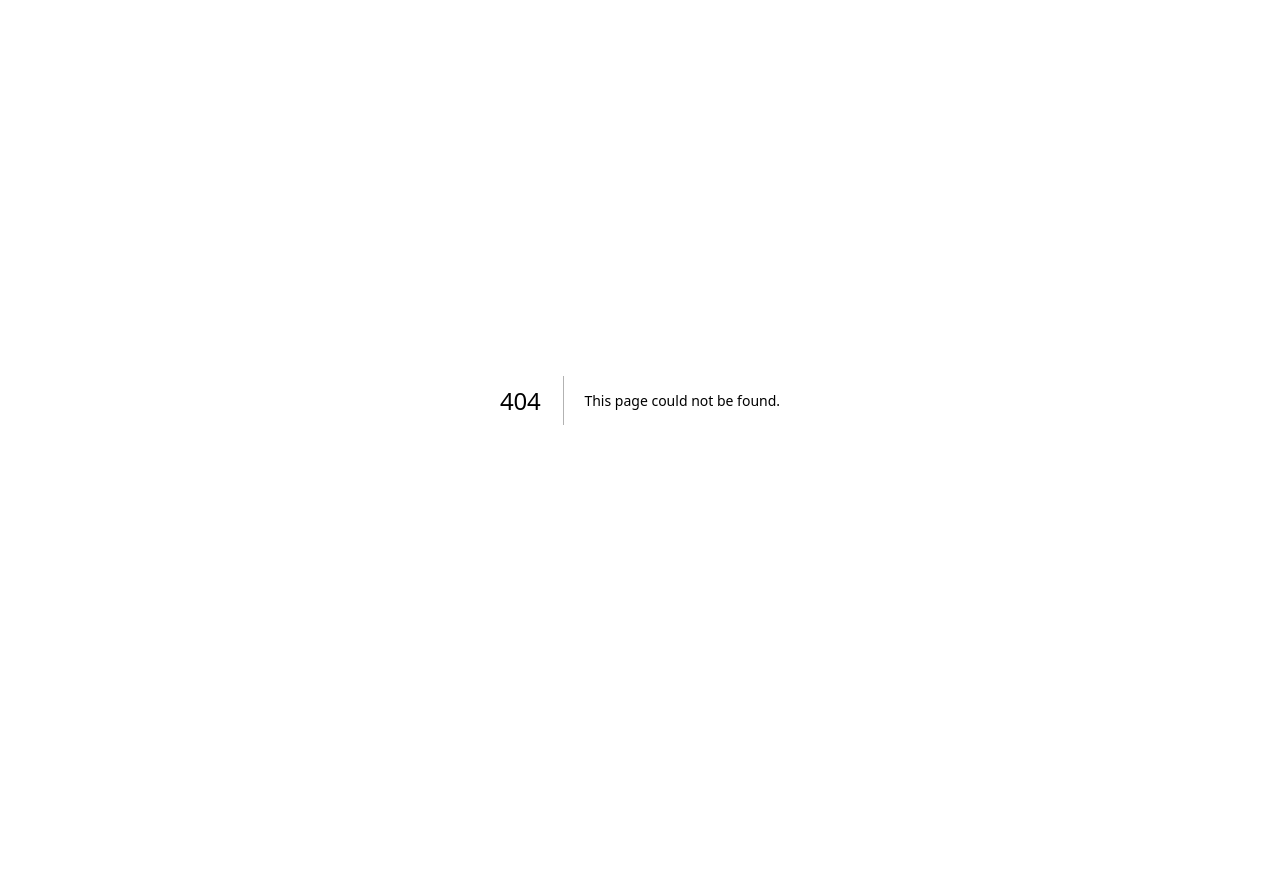
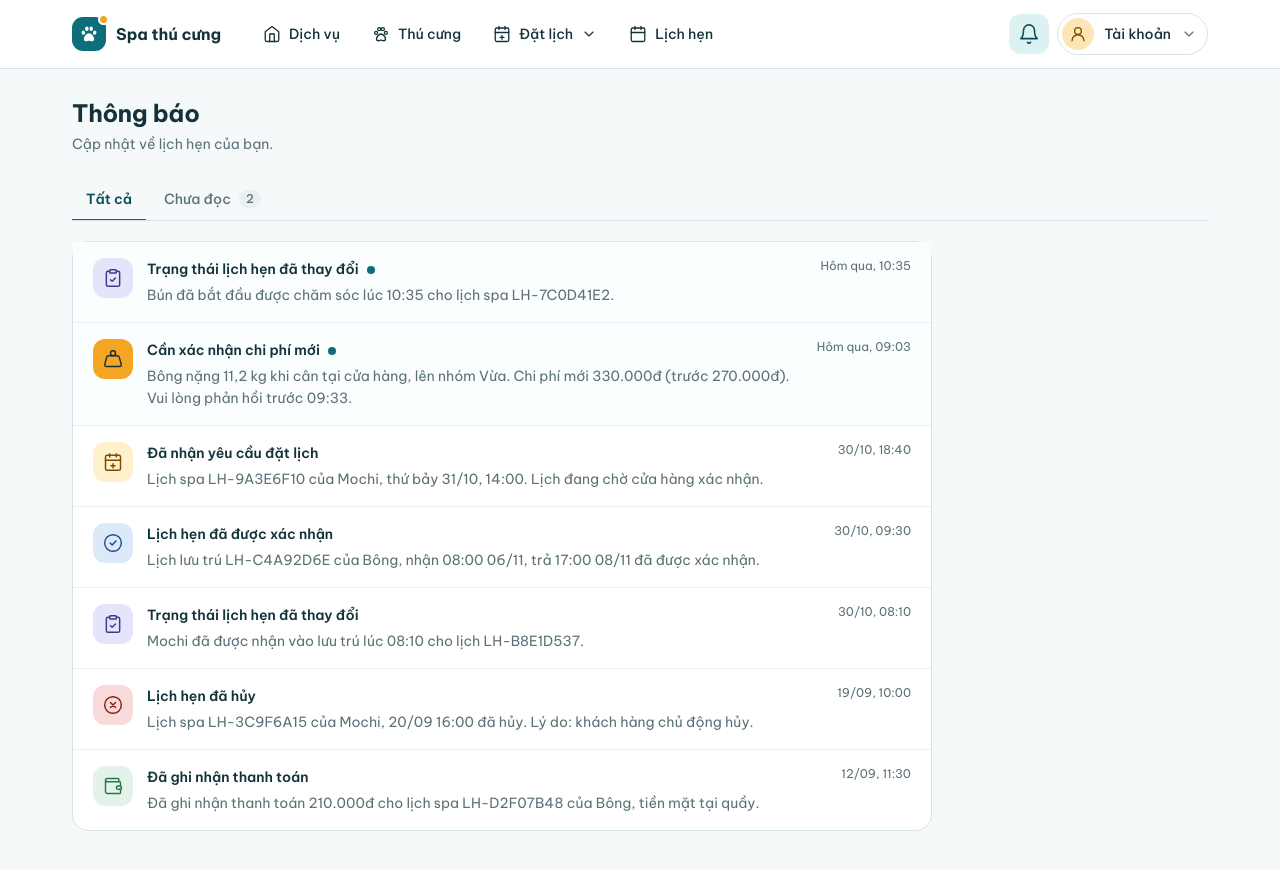
Before and after one commit to dl1803/pet-spa-management, a Next.js app in the folder frontend/customer-web/: page /thong-bao in a window 1280 px wide. Before the commit this address had no page. Shown: the top 870 px of the page. Before the commit the page ends 800 px from the top, so only its background shows below. Built offline with nearby package versions, Linux system fonts and the light colour scheme.

Commit message:
feat: dựng màn Thông báo của web khách hàng

```diff
--- /dev/null
+++ b/frontend/customer-web/app/(main)/thong-bao/page.tsx
@@ -0,0 +1,10 @@
+import { Suspense } from "react";
+import { NotificationsScreen } from "@/features/notifications/screens/notifications-screen";
+
+export default function Page() {
+  return (
+    <Suspense fallback={null}>
+      <NotificationsScreen />
+    </Suspense>
+  );
+}
--- /dev/null
+++ b/frontend/customer-web/components/domain/notification-item.tsx
@@ -0,0 +1,62 @@
+import { Icon, type IconName } from "@/components/icons";
+import type { Notification, NotificationType } from "@/lib/api/types";
+import { formatRelativeDay } from "@/lib/format";
+import { NOTIFICATION_TYPE_LABELS } from "@/lib/labels";
+
+// Ô biểu tượng theo `type` (UI-Screens mục 2.4), màu lấy từ token trạng thái lịch hẹn; CostConfirmation dùng Apricot.
+const TYPE_ICONS: Record<NotificationType, { icon: IconName; className: string }> = {
+  BookingReceived: { icon: "calendar-plus", className: "bg-st-pending-bg text-st-pending" },
+  ConfirmedAssigned: { icon: "check-circle", className: "bg-st-confirmed-bg text-st-confirmed" },
+  StatusChanged: { icon: "clipboard", className: "bg-st-received-bg text-st-received" },
+  Cancelled: { icon: "x-circle", className: "bg-st-cancelled-bg text-st-cancelled" },
+  PaymentRecorded: { icon: "wallet", className: "bg-success-50 text-success" },
+  CostConfirmation: { icon: "scale", className: "bg-apricot text-ink" },
+};
+
+const ROW_CLASS = "grid w-full grid-cols-[40px_minmax(0,1fr)_auto] items-start gap-3.5 px-5 py-4 text-left";
+
+type NotificationItemProps = {
+  notification: Notification;
+  todayKey: string;
+  onRead: (notificationId: string) => void;
+};
+
+export function NotificationItem({ notification, todayKey, onRead }: NotificationItemProps) {
+  const { notificationId, type, message, isRead, createdAt } = notification;
+  const typeIcon = TYPE_ICONS[type];
+
+  // Dùng span thay cho div/p vì nội dung có thể nằm trong <button>.
+  const content = (
+    <>
+      <span aria-hidden="true" className={`grid size-10 place-items-center rounded-xl ${typeIcon.className}`}>
+        <Icon name={typeIcon.icon} className="size-5" />
+      </span>
+      <span className="block min-w-0">
+        <span className="block font-semibold">
+          {NOTIFICATION_TYPE_LABELS[type]}
+          {!isRead && (
+            <>
+              <span aria-hidden="true" className="ml-2 inline-block size-2 rounded-full bg-lagoon align-middle" />
+              <span className="sr-only"> (chưa đọc)</span>
+            </>
+          )}
+        </span>
+        <span className="mt-1 block break-words text-muted">{message}</span>
+      </span>
+      <time dateTime={createdAt} className="whitespace-nowrap text-xs text-muted">
+        {formatRelativeDay(createdAt, todayKey)}
+      </time>
+    </>
+  );
+
+  if (isRead) {
+    return <div className={ROW_CLASS}>{content}</div>;
+  }
+
+  // Nền #FBFEFE: giá trị `.notif.unread` của UI demo, chưa có token.
+  return (
+    <button type="button" onClick={() => onRead(notificationId)} className={`${ROW_CLASS} cursor-pointer bg-[#FBFEFE]`}>
+      {content}
+    </button>
+  );
+}
--- /dev/null
+++ b/frontend/customer-web/features/notifications/list.ts
@@ -0,0 +1,23 @@
+import type { Notification } from "@/lib/api/types";
+
+export type NotificationTab = "all" | "unread";
+
+export const NOTIFICATION_TABS: { value: NotificationTab; label: string }[] = [
+  { value: "all", label: "Tất cả" },
+  { value: "unread", label: "Chưa đọc" },
+];
+
+export const NOTIFICATIONS_PAGE_SIZE = 20;
+
+export function parseNotificationTab(value: string | null): NotificationTab {
+  return NOTIFICATION_TABS.find((tab) => tab.value === value)?.value ?? "all";
+}
+
+export function countUnread(items: Notification[]): number {
+  return items.filter((item) => !item.isRead).length;
+}
+
+// Lọc ở web: API chưa có tham số isRead (UI-Screens G-19).
+export function filterNotifications(items: Notification[], tab: NotificationTab): Notification[] {
+  return tab === "unread" ? items.filter((item) => !item.isRead) : items;
+}
--- /dev/null
+++ b/frontend/customer-web/features/notifications/screens/notifications-screen.tsx
@@ -0,0 +1,114 @@
+"use client";
+
+// CW-12 Thông báo – UI-Screens.md
+
+import { useRouter, useSearchParams } from "next/navigation";
+import { useState } from "react";
+import { NotificationItem } from "@/components/domain/notification-item";
+import { PageHeader } from "@/components/layout/page-header";
+import { Button } from "@/components/ui/button";
+import { Card } from "@/components/ui/card";
+import { EmptyState } from "@/components/ui/empty-state";
+import { Tabs } from "@/components/ui/tabs";
+import {
+  NOTIFICATION_TABS,
+  NOTIFICATIONS_PAGE_SIZE,
+  countUnread,
+  filterNotifications,
+  parseNotificationTab,
+  type NotificationTab,
+} from "@/features/notifications/list";
+import type { Notification } from "@/lib/api/types";
+import { MOCK_NOTIFICATIONS } from "@/lib/mock-data";
+import { ROUTES, withQuery } from "@/lib/routes";
+import { getStoreDateKey } from "@/lib/time";
+
+const EMPTY_STATES: Record<NotificationTab, { title: string; description: string }> = {
+  all: { title: "Chưa có thông báo nào", description: "Cập nhật về lịch hẹn của bạn sẽ hiện ở đây." },
+  unread: { title: "Không có thông báo chưa đọc", description: "Bạn đã xem hết các thông báo." },
+};
+
+type NotificationListProps = {
+  items: Notification[];
+  tab: NotificationTab;
+  todayKey: string;
+  onRead: (notificationId: string) => void;
+};
+
+function NotificationList({ items, tab, todayKey, onRead }: NotificationListProps) {
+  const [visibleCount, setVisibleCount] = useState(NOTIFICATIONS_PAGE_SIZE);
+  const emptyState = EMPTY_STATES[tab];
+
+  return (
+    <div className="max-w-[860px]">
+      {items.length === 0 ? (
+        <Card>
+          <EmptyState icon="bell" title={emptyState.title} description={emptyState.description} />
+        </Card>
+      ) : (
+        <>
+          <Card>
+            <ul className="divide-y divide-line-soft">
+              {items.slice(0, visibleCount).map((notification) => (
+                <li key={notification.notificationId}>
+                  <NotificationItem notification={notification} todayKey={todayKey} onRead={onRead} />
+                </li>
+              ))}
+            </ul>
+          </Card>
+          {items.length > visibleCount && (
+            <div className="mt-5 flex justify-center">
+              <Button variant="secondary" onClick={() => setVisibleCount((count) => count + NOTIFICATIONS_PAGE_SIZE)}>
+                Xem thêm
+              </Button>
+            </div>
+          )}
+        </>
+      )}
+    </div>
+  );
+}
+
+export function NotificationsScreen() {
+  const router = useRouter();
+  const searchParams = useSearchParams();
+  const [now] = useState(() => new Date());
+  const todayKey = getStoreDateKey(now);
+  const [notifications, setNotifications] = useState<Notification[]>(MOCK_NOTIFICATIONS);
+
+  const tab = parseNotificationTab(searchParams.get("tab"));
+  const tabItems = NOTIFICATION_TABS.map((item) => ({
+    ...item,
+    count: item.value === "unread" ? countUnread(notifications) : undefined,
+  }));
+
+  // Dữ liệu mô phỏng: chỉ đổi trạng thái đọc trên màn, chưa gọi API.
+  function handleRead(notificationId: string) {
+    setNotifications((items) =>
+      items.map((item) => (item.notificationId === notificationId ? { ...item, isRead: true } : item)),
+    );
+  }
+
+  return (
+    <>
+      <PageHeader title="Thông báo" description="Cập nhật về lịch hẹn của bạn." />
+
+      <Tabs
+        label="Nhóm thông báo"
+        items={tabItems}
+        value={tab}
+        onChange={(value) => router.replace(withQuery(ROUTES.notifications, { tab: value }), { scroll: false })}
+      />
+
+      <div role="tabpanel">
+        <NotificationList
+          key={tab}
+          items={filterNotifications(notifications, tab)}
+          tab={tab}
+          todayKey={todayKey}
+          onRead={handleRead}
+        />
+      </div>
+    </>
+  );
+}
```
